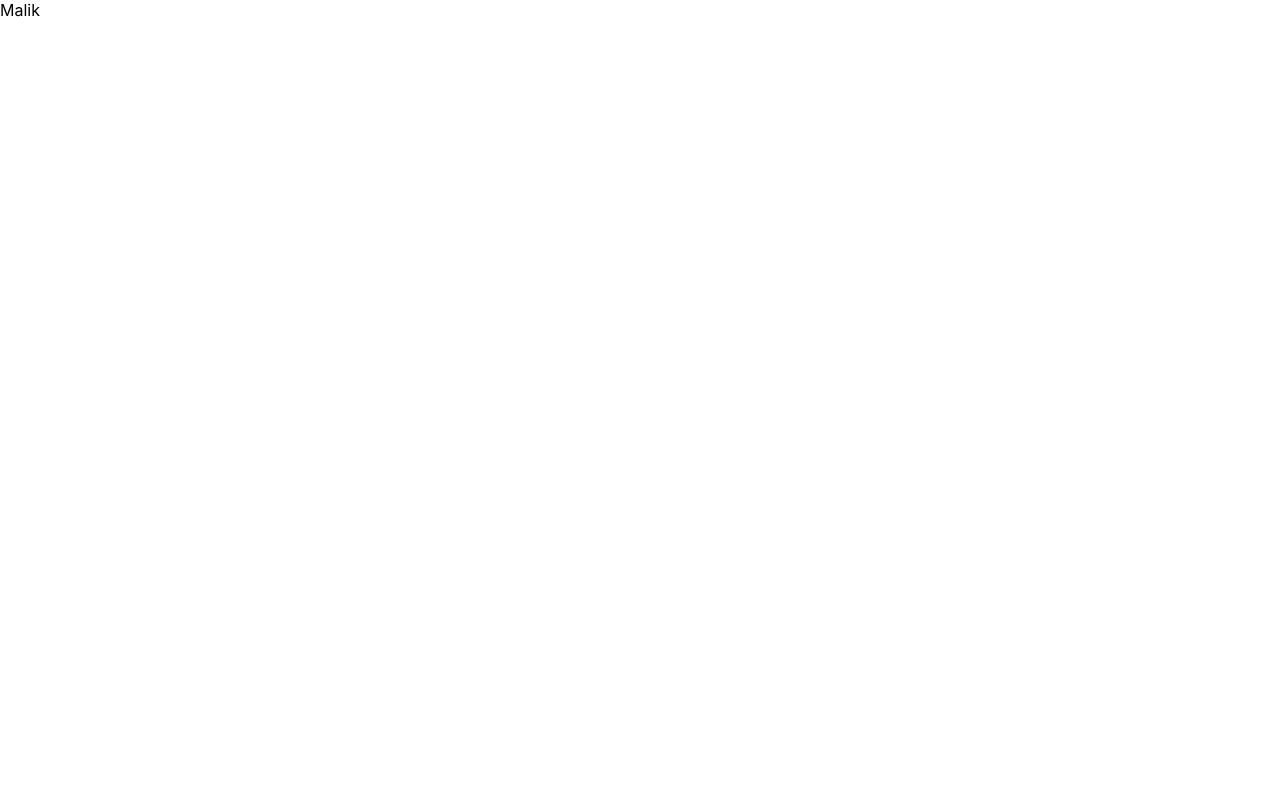
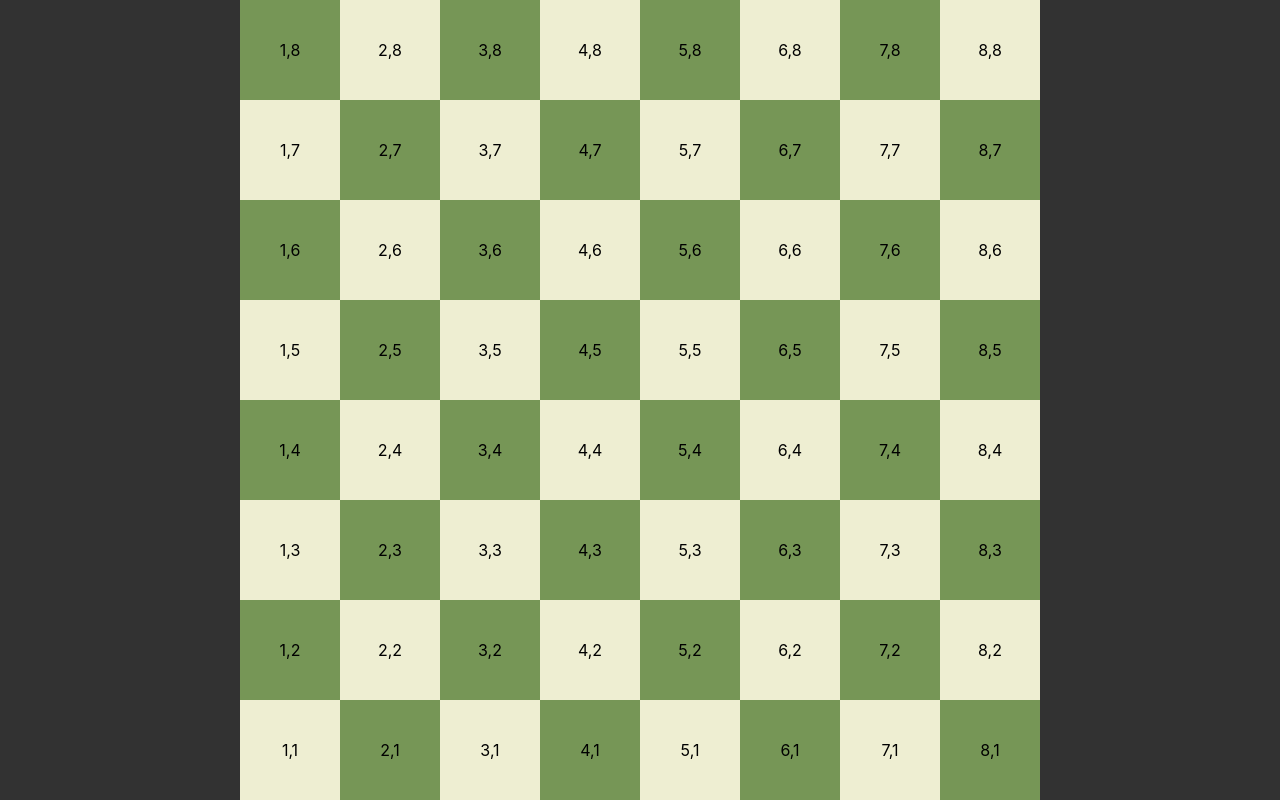
Before and after one commit to MalSolt/chess, a React (Create React App) app: page / in a window 1280 px wide. Built offline with nearby package versions, Linux system fonts and the light colour scheme.

Commit message:
create board ui

```diff
--- a/package.json
+++ b/package.json
@@ -3,6 +3,7 @@
   "version": "0.1.0",
   "private": true,
   "dependencies": {
+    "@dnd-kit/core": "^6.1.0",
     "@testing-library/jest-dom": "^5.17.0",
     "@testing-library/react": "^13.4.0",
     "@testing-library/user-event": "^13.5.0",
@@ -10,6 +11,7 @@
     "@types/node": "^16.18.76",
     "@types/react": "^18.2.48",
     "@types/react-dom": "^18.2.18",
+    "nanoid": "^5.0.4",
     "react": "^18.2.0",
     "react-dom": "^18.2.0",
     "react-scripts": "5.0.1",
--- a/src/App.tsx
+++ b/src/App.tsx
@@ -1,3 +1,9 @@
+import { Board } from 'components/board/board'
+
 export const App = () => {
-  return <div className=''>Malik</div>
+  return (
+    <div>
+      <Board />
+    </div>
+  )
 }
--- /dev/null
+++ b/src/components/board/board.module.css
@@ -0,0 +1,9 @@
+.board {
+  display: flex;
+  flex-direction: column;
+  align-items: center;
+}
+
+.row {
+  display: flex;
+}
--- /dev/null
+++ b/src/components/board/board.tsx
@@ -0,0 +1,35 @@
+import { nanoid } from 'nanoid'
+import styles from './board.module.css'
+import { Cell } from 'components/cell/cell'
+import { TCell } from 'types'
+
+const createBoard = () => {
+  const board = []
+
+  for (let row = 1; row <= 8; row++) {
+    const rowCells: TCell[] = []
+    for (let col = 1; col <= 8; col++) {
+      rowCells.push({ x: col, y: row, id: nanoid() })
+    }
+    board.push(rowCells)
+  }
+
+  return board.reverse()
+}
+
+const board = createBoard()
+console.log({ board })
+
+const renderBoard = () => {
+  return board.map((row, rowIndex) => (
+    <div key={rowIndex} className={styles.row}>
+      {row.map((cell) => {
+        return <Cell key={cell.id} {...cell} />
+      })}
+    </div>
+  ))
+}
+
+export const Board = () => {
+  return <div className={styles.board}>{renderBoard()}</div>
+}
--- /dev/null
+++ b/src/components/cell/cell.module.css
@@ -0,0 +1,15 @@
+.cell {
+  width: 12.5vh;
+  height: 12.5vh;
+  display: flex;
+  justify-content: center;
+  align-items: center;
+}
+
+.dark {
+  background-color: #769656;
+}
+
+.light {
+  background-color: #eeeed2;
+}
--- /dev/null
+++ b/src/components/cell/cell.tsx
@@ -0,0 +1,10 @@
+import { TCell } from 'types'
+import styles from './cell.module.css'
+
+const isDarkCell = (x: TCell['x'], y: TCell['y']) => (x + y) % 2 === 1
+
+export const Cell = ({ x, y, id }: TCell) => {
+  const cellColorClass = isDarkCell(x, y) ? styles.dark : styles.light
+
+  return <div className={`${styles.cell} ${cellColorClass}`}>{x + ',' + y}</div>
+}
--- a/src/index.css
+++ b/src/index.css
@@ -1,13 +1,17 @@
+* {
+  margin: 0;
+  padding: 0;
+  box-sizing: border-box;
+}
+
 body {
-  margin: 0;
-  font-family: -apple-system, BlinkMacSystemFont, 'Segoe UI', 'Roboto', 'Oxygen',
-    'Ubuntu', 'Cantarell', 'Fira Sans', 'Droid Sans', 'Helvetica Neue',
-    sans-serif;
+  background-color: rgb(50, 50, 50);
+  font-family: -apple-system, BlinkMacSystemFont, 'Segoe UI', 'Roboto', 'Oxygen', 'Ubuntu',
+    'Cantarell', 'Fira Sans', 'Droid Sans', 'Helvetica Neue', sans-serif;
   -webkit-font-smoothing: antialiased;
   -moz-osx-font-smoothing: grayscale;
 }
 
 code {
-  font-family: source-code-pro, Menlo, Monaco, Consolas, 'Courier New',
-    monospace;
+  font-family: source-code-pro, Menlo, Monaco, Consolas, 'Courier New', monospace;
 }
--- a/src/index.tsx
+++ b/src/index.tsx
@@ -1,7 +1,7 @@
 import React from 'react'
 import ReactDOM from 'react-dom/client'
 import './index.css'
-import { App } from './App'
+import { App } from './app'
 
 const root = ReactDOM.createRoot(document.getElementById('root') as HTMLElement)
 root.render(
--- /dev/null
+++ b/src/types.ts
@@ -0,0 +1,5 @@
+export type TCell = {
+  id: string
+  x: number
+  y: number
+}
```
Also changed, not shown: 1 other file (tests, documents, lock files or other folders).
